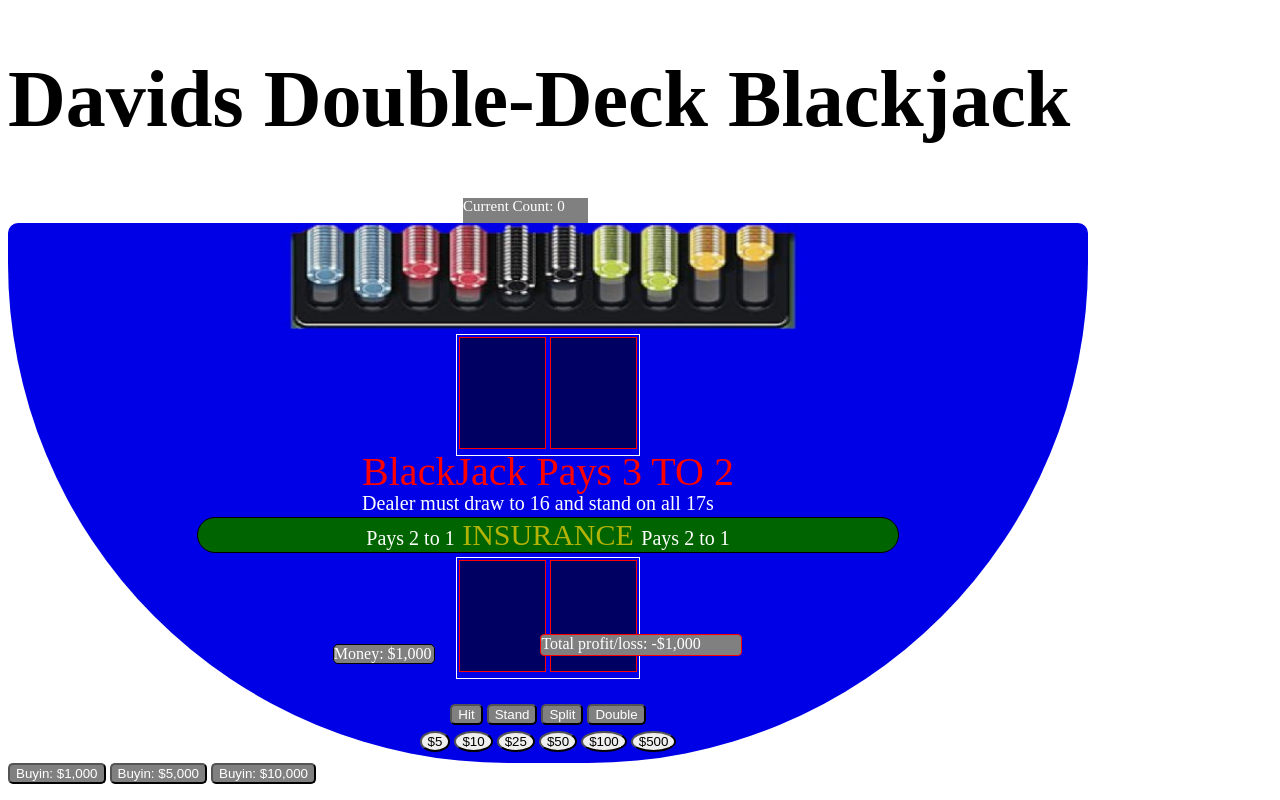
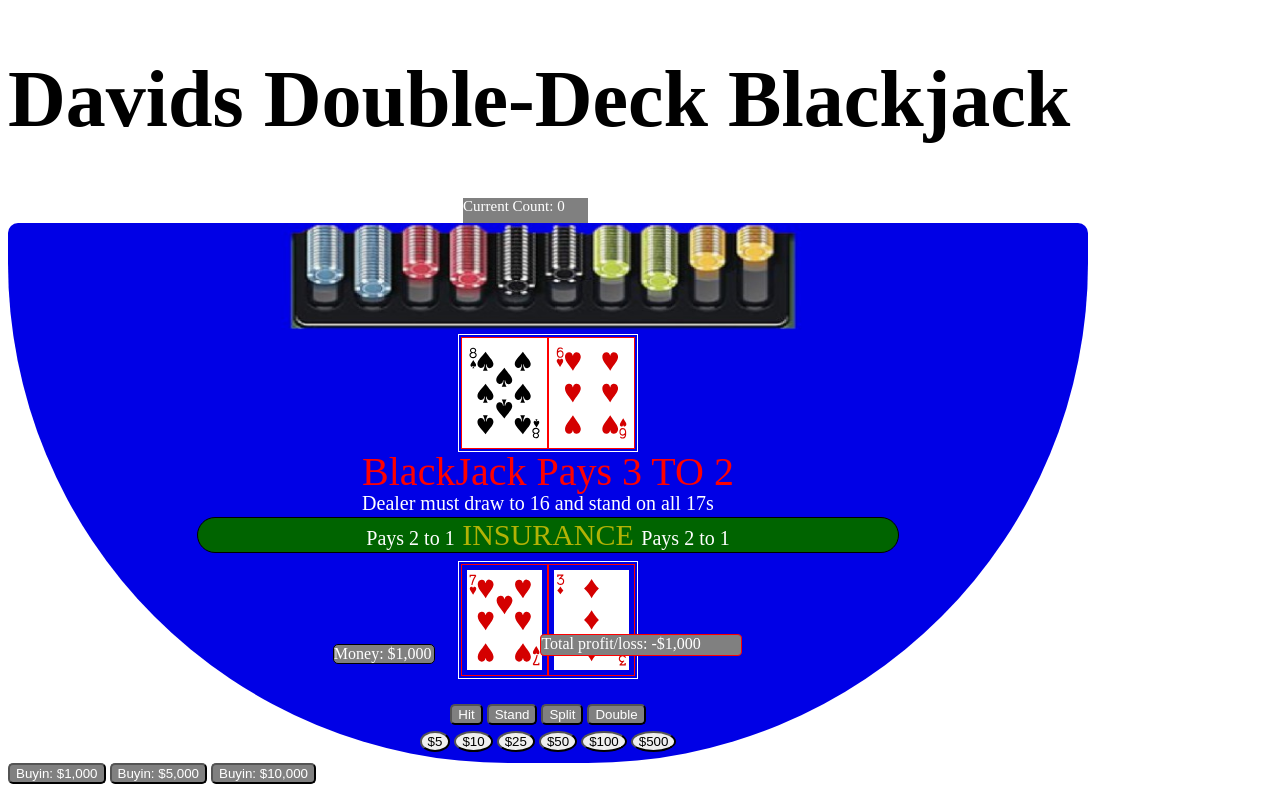
Before and after one commit to sheedkik/BlackJack-Project, a plain HTML site: page index.html in a window 1280 px wide. Drawn offline with Linux system fonts and the light colour scheme.

Commit message:
fixed pictures of cards not showing on HTML. added function to deal with Aces

```diff
--- a/css/style.css
+++ b/css/style.css
@@ -38,11 +38,16 @@ position: absolute;
 top: 20%;
 
 }
-.dealer-card1, .dealer-card2 {
+.dealer-cards > div {
     display: inline-block;
     border: 1px solid red;
     padding: 5px 5px;
-    background-color: rgb(0, 0, 99);
+    background-color: white;;
+    height: 100px;
+    width: 75px;
+}
+
+.dealer-cards > div > img {
     height: 100px;
     width: 75px;
 }
@@ -100,13 +105,18 @@ top: 20%;
     bottom: 15%;
 }
 
-.player-card1, .player-card2 {
+.player-cards > div {
     display: inline-block;
     border: 1px solid red;
     padding: 5px 5px;
-    background-color: rgb(0, 0, 99);
     height: 100px;
     width: 75px;
+}
+
+.player-cards > div > img {
+    height: 100px;
+    width: 75px;
+    background-color: white;
 }
 
 .choices {
--- a/index.html
+++ b/index.html
@@ -21,8 +21,8 @@
   </div>
 
   <div class="dealer-cards">
-    <div class="dealer-card1"></div>
-    <div class="dealer-card2"></div>
+    <!-- <div class="dealer-card1"></div>
+    <div class="dealer-card2"></div> -->
   </div>
 
   <div class="rules">
@@ -33,8 +33,8 @@
   <div class="insurance"><span id="insurance-text1">Pays 2 to 1</span> INSURANCE <span id="insurance-text2">Pays 2 to 1</span></div>
 
   <div class="player-cards">
-    <div class="player-card1"></div>
-    <div class="player-card2"></div>
+    <!-- <div class="player-card1"></div>
+    <div class="player-card2"></div> -->
   </div>
 
   <div class="choices">
--- a/js/main.js
+++ b/js/main.js
@@ -1,5 +1,5 @@
 //------------------------------Constants-----------------------------------------------------//
-const turn = {
+let turn = {
     "1": "Player",
     "-1": "Dealer",
     "0" : ""
@@ -10,64 +10,65 @@ const ranks = ["02", "03", "04", "05", "06", "07", "08", "09", "10", "J", "Q", "
 const unshuffledDeck = createDeck();
 
 const imageLinks = {
-    "s02": "/home/manucharyand/BlackJack-Project/css/card-deck-css/images/spades/spades-r02.svg",
-    "s03": "/home/manucharyand/BlackJack-Project/css/card-deck-css/images/spades/spades-r03.svg",
-    "s04": "/home/manucharyand/BlackJack-Project/css/card-deck-css/images/spades/spades-r04.svg",
-    "s05": "/home/manucharyand/BlackJack-Project/css/card-deck-css/images/spades/spades-r05.svg",
-    "s06": "/home/manucharyand/BlackJack-Project/css/card-deck-css/images/spades/spades-r06.svg",
-    "s07": "/home/manucharyand/BlackJack-Project/css/card-deck-css/images/spades/spades-r07.svg",
-    "s08": "/home/manucharyand/BlackJack-Project/css/card-deck-css/images/spades/spades-r08.svg",
-    "s09": "/home/manucharyand/BlackJack-Project/css/card-deck-css/images/spades/spades-r09.svg",
-    "s10": "/home/manucharyand/BlackJack-Project/css/card-deck-css/images/spades/spades-r10.svg",
-    "sJ": "/home/manucharyand/BlackJack-Project/css/card-deck-css/images/spades/spades-J.svg",
-    "sQ": "/home/manucharyand/BlackJack-Project/css/card-deck-css/images/spades/spades-Q.svg",
-    "sK": "/home/manucharyand/BlackJack-Project/css/card-deck-css/images/spades/spades-K.svg",
-    "sA": "/home/manucharyand/BlackJack-Project/css/card-deck-css/images/spades/spades-A.svg",
-    "d02": "/home/manucharyand/BlackJack-Project/css/card-deck-css/images/diamonds/diamonds-r02.svg",
-    "d03": "/home/manucharyand/BlackJack-Project/css/card-deck-css/images/diamonds/diamonds-r03.svg",
-    "d04": "/home/manucharyand/BlackJack-Project/css/card-deck-css/images/diamonds/diamonds-r04.svg",
-    "d05": "/home/manucharyand/BlackJack-Project/css/card-deck-css/images/diamonds/diamonds-r05.svg",
-    "d06": "/home/manucharyand/BlackJack-Project/css/card-deck-css/images/diamonds/diamonds-r06.svg",
-    "d07": "/home/manucharyand/BlackJack-Project/css/card-deck-css/images/diamonds/diamonds-r07.svg",
-    "d08": "/home/manucharyand/BlackJack-Project/css/card-deck-css/images/diamonds/diamonds-r08.svg",
-    "d09": "/home/manucharyand/BlackJack-Project/css/card-deck-css/images/diamonds/diamonds-r09.svg",
-    "d10": "/home/manucharyand/BlackJack-Project/css/card-deck-css/images/diamonds/diamonds-r10.svg",
-    "dJ": "/home/manucharyand/BlackJack-Project/css/card-deck-css/images/diamonds/diamonds-J.svg",
-    "dQ": "/home/manucharyand/BlackJack-Project/css/card-deck-css/images/diamonds/diamonds-Q.svg",
-    "dK": "/home/manucharyand/BlackJack-Project/css/card-deck-css/images/diamonds/diamonds-K.svg",
-    "dA": "/home/manucharyand/BlackJack-Project/css/card-deck-css/images/diamonds/diamonds-A.svg",
-    "c02": "/home/manucharyand/BlackJack-Project/css/card-deck-css/images/clubs/clubs-r02.svg",
-    "c03": "/home/manucharyand/BlackJack-Project/css/card-deck-css/images/clubs/clubs-r03.svg",
-    "c04": "/home/manucharyand/BlackJack-Project/css/card-deck-css/images/clubs/clubs-r04.svg",
-    "c05": "/home/manucharyand/BlackJack-Project/css/card-deck-css/images/clubs/clubs-r05.svg",
-    "c06": "/home/manucharyand/BlackJack-Project/css/card-deck-css/images/clubs/clubs-r06.svg",
-    "c07": "/home/manucharyand/BlackJack-Project/css/card-deck-css/images/clubs/clubs-r07.svg",
-    "c08": "/home/manucharyand/BlackJack-Project/css/card-deck-css/images/clubs/clubs-r08.svg",
-    "c09": "/home/manucharyand/BlackJack-Project/css/card-deck-css/images/clubs/clubs-r09.svg",
-    "c10": "/home/manucharyand/BlackJack-Project/css/card-deck-css/images/clubs/clubs-r10.svg",
-    "cJ": "/home/manucharyand/BlackJack-Project/css/card-deck-css/images/clubs/clubs-J.svg",
-    "cQ": "/home/manucharyand/BlackJack-Project/css/card-deck-css/images/clubs/clubs-Q.svg",
-    "cK": "/home/manucharyand/BlackJack-Project/css/card-deck-css/images/clubs/clubs-K.svg",
-    "cA": "/home/manucharyand/BlackJack-Project/css/card-deck-css/images/clubs/clubs-A.svg",
-    "h02": "/home/manucharyand/BlackJack-Project/css/card-deck-css/images/hearts/hearts-r02.svg",
-    "h03": "/home/manucharyand/BlackJack-Project/css/card-deck-css/images/hearts/hearts-r03.svg",
-    "h04": "/home/manucharyand/BlackJack-Project/css/card-deck-css/images/hearts/hearts-r04.svg",
-    "h05": "/home/manucharyand/BlackJack-Project/css/card-deck-css/images/hearts/hearts-r05.svg",
-    "h06": "/home/manucharyand/BlackJack-Project/css/card-deck-css/images/hearts/hearts-r06.svg",
-    "h07": "/home/manucharyand/BlackJack-Project/css/card-deck-css/images/hearts/hearts-r07.svg",
-    "h08": "/home/manucharyand/BlackJack-Project/css/card-deck-css/images/hearts/hearts-r08.svg",
-    "h09": "/home/manucharyand/BlackJack-Project/css/card-deck-css/images/hearts/hearts-r09.svg",
-    "h10": "/home/manucharyand/BlackJack-Project/css/card-deck-css/images/hearts/hearts-r10.svg",
-    "hJ": "/home/manucharyand/BlackJack-Project/css/card-deck-css/images/hearts/hearts-J.svg",
-    "hQ": "/home/manucharyand/BlackJack-Project/css/card-deck-css/images/hearts/hearts-Q.svg",
-    "hK": "/home/manucharyand/BlackJack-Project/css/card-deck-css/images/hearts/hearts-K.svg",
-    "hA": "/home/manucharyand/BlackJack-Project/css/card-deck-css/images/hearts/hearts-A.svg"
+    "s02": "/css/card-deck-css/images/spades/spades-r02.svg",
+    "s03": "/css/card-deck-css/images/spades/spades-r03.svg",
+    "s04": "/css/card-deck-css/images/spades/spades-r04.svg",
+    "s05": "/css/card-deck-css/images/spades/spades-r05.svg",
+    "s06": "/css/card-deck-css/images/spades/spades-r06.svg",
+    "s07": "/css/card-deck-css/images/spades/spades-r07.svg",
+    "s08": "/css/card-deck-css/images/spades/spades-r08.svg",
+    "s09": "/css/card-deck-css/images/spades/spades-r09.svg",
+    "s10": "/css/card-deck-css/images/spades/spades-r10.svg",
+    "sJ": "/css/card-deck-css/images/spades/spades-J.svg",
+    "sQ": "/css/card-deck-css/images/spades/spades-Q.svg",
+    "sK": "/css/card-deck-css/images/spades/spades-K.svg",
+    "sA": "/css/card-deck-css/images/spades/spades-A.svg",
+    "d02": "/css/card-deck-css/images/diamonds/diamonds-r02.svg",
+    "d03": "/css/card-deck-css/images/diamonds/diamonds-r03.svg",
+    "d04": "/css/card-deck-css/images/diamonds/diamonds-r04.svg",
+    "d05": "/css/card-deck-css/images/diamonds/diamonds-r05.svg",
+    "d06": "/css/card-deck-css/images/diamonds/diamonds-r06.svg",
+    "d07": "/css/card-deck-css/images/diamonds/diamonds-r07.svg",
+    "d08": "/css/card-deck-css/images/diamonds/diamonds-r08.svg",
+    "d09": "/css/card-deck-css/images/diamonds/diamonds-r09.svg",
+    "d10": "/css/card-deck-css/images/diamonds/diamonds-r10.svg",
+    "dJ": "/css/card-deck-css/images/diamonds/diamonds-J.svg",
+    "dQ": "/css/card-deck-css/images/diamonds/diamonds-Q.svg",
+    "dK": "/css/card-deck-css/images/diamonds/diamonds-K.svg",
+    "dA": "/css/card-deck-css/images/diamonds/diamonds-A.svg",
+    "c02": "/css/card-deck-css/images/clubs/clubs-r02.svg",
+    "c03": "/css/card-deck-css/images/clubs/clubs-r03.svg",
+    "c04": "/css/card-deck-css/images/clubs/clubs-r04.svg",
+    "c05": "/css/card-deck-css/images/clubs/clubs-r05.svg",
+    "c06": "/css/card-deck-css/images/clubs/clubs-r06.svg",
+    "c07": "/css/card-deck-css/images/clubs/clubs-r07.svg",
+    "c08": "/css/card-deck-css/images/clubs/clubs-r08.svg",
+    "c09": "/css/card-deck-css/images/clubs/clubs-r09.svg",
+    "c10": "/css/card-deck-css/images/clubs/clubs-r10.svg",
+    "cJ": "/css/card-deck-css/images/clubs/clubs-J.svg",
+    "cQ": "/css/card-deck-css/images/clubs/clubs-Q.svg",
+    "cK": "/css/card-deck-css/images/clubs/clubs-K.svg",
+    "cA": "/css/card-deck-css/images/clubs/clubs-Aa.svg",
+    "h02": "/css/card-deck-css/images/hearts/hearts-r02.svg",
+    "h03": "/css/card-deck-css/images/hearts/hearts-r03.svg",
+    "h04": "/css/card-deck-css/images/hearts/hearts-r04.svg",
+    "h05": "/css/card-deck-css/images/hearts/hearts-r05.svg",
+    "h06": "/css/card-deck-css/images/hearts/hearts-r06.svg",
+    "h07": "/css/card-deck-css/images/hearts/hearts-r07.svg",
+    "h08": "/css/card-deck-css/images/hearts/hearts-r08.svg",
+    "h09": "/css/card-deck-css/images/hearts/hearts-r09.svg",
+    "h10": "/css/card-deck-css/images/hearts/hearts-r10.svg",
+    "hJ": "/css/card-deck-css/images/hearts/hearts-J.svg",
+    "hQ": "/css/card-deck-css/images/hearts/hearts-Q.svg",
+    "hK": "/css/card-deck-css/images/hearts/hearts-K.svg",
+    "hA": "/css/card-deck-css/images/hearts/hearts-A.svg"
 }
 
 
 
 //------------------------------State Variables-----------------------------------------------//
-let playerHand, dealerHand, winner, playerBlackjack, dealerBlackjack, playerTotal, dealerTotal
+let playerHand, dealerHand, winner, playerBlackjack, dealerBlackjack, dealerHiddenCard
+
 
 let shuffledDeck = shuffleDeck();
 
@@ -89,10 +90,16 @@ const doubleEle = document.getElementById("double-btn");
 
 
 //------------------------------Event Listeners-----------------------------------------------//
-hitEle.addEventListener("click", function(){
-    const newPlayerCard = playerCardsEle.appendChild(document.createElement("div"))
-    newPlayerCard.innerHTML = shuffleDeck[4];
-    playerTotal = playerTotal + newPlayerCard.value
+hitEle.addEventListener("click", function(event){
+    event.preventDefault();
+    const newCardEle = document.createElement("div");
+    const newCard = shuffledDeck.shift();
+
+    newCardEle.innerHTML = `<img src="${imageLinks[newCard.face]}" alt="${newCard.face}">`;
+    playerTotal += newCard.value;
+    playerCardsEle.appendChild(newCardEle);
+    // render();
+
     if (playerTotal > 21) {
         winner = "-1";
     } else {
@@ -100,11 +107,27 @@ hitEle.addEventListener("click", function(){
     }
 })
 
-standEle.addEventListener("click", function(){
-    turn = "-1";
+standEle.addEventListener("click", function(event){
+    event.preventDefault();
+    const newDealerCardEle = document.createElement("div");
+    const newDealerCard = shuffledDeck.shift();
+
+    newDealerCardEle.innerHTML = `<img src="${imageLinks[newDealerCard.face]}" alt="${newDealerCard.face}">`;
+
+        while (dealerTotal < 17) {
+            dealerTotal += newDealerCard.value;
+            dealerCardsEle.appendChild(newDealerCardEle);
+
+            // render();
+        }
+        if (dealerTotal > 21) {
+            winner = "1";
+        }
 })
 
 
+let playerTotal
+let  dealerTotal
 
 //------------------------------Functions-----------------------------------------------------//
 //Creates an unshuffled deck. Sets the value of each card to their number value, unless its an Ace, jack, queen, or king.
@@ -115,7 +138,7 @@ function createDeck () {
             let value;
             if (rank ==="A") {
                 value = 11;
-            } else if (rank ==="J" || rank === "Q" || rank ==="K") {
+            } else if (rank === "J" || rank === "Q" || rank === "K") {
                 value = 10;
             } else {
                 value = Number(rank);
@@ -141,44 +164,55 @@ function shuffleDeck () {
 }
 
 
-function calculateScore () {
+function calculateWinner () {
+    while (winner === null) {
         if (dealerTotal < 22) {
             if (dealerTotal === playerTotal) {
                 winner = "T";
-        } else if (dealerTotal > playertotal) {
+            } else if (dealerTotal > playerTotal) {
                 winner = "-1";
             } else {
                 winner = "1";
             }
         }
     }
-
-function calculateTotal () {
-    playerTotal = playerCard1Ele.value + playerCard2Ele.value
-    dealerTotal = dealerCard1Ele.value + dealerCard2Ele.value
-    if (playerTotal > 21) {
-        winner = "-1";
-    } else if (playerTotal <22) {
-        turn = "1";
 }
 
+function calculateTotal (hand) {
+    let total = 0
+    let aces = 0;
+
+    hand.forEach(function (card) {
+        total += card.value;
+        if (card.value === 11) {
+            aces += 1;
+        }
+    })
+
+//if there is an ace in the hand and the total goes over 21, count the ace as 11 and decrease ace count by 1
+    while (aces > 0 && total > 21) {
+        total -= 10;
+        aces -= 1;
+    }
+    return total;
 }
 
 function checkBlackjack () {
-    if (playerCard1Ele === "10" || "J" || "Q" || "K"  && playerCard2Ele === "A") {
+    if (playerCardsEle[0].value === "10" || playerCardsEle[0].value === "J" || playerCardsEle[0].value === "Q" || playerCardsEle[0].value === "K"  && playerCardsEle[1].value === "A") {
         playerBlackjack = true;
-    } else if (playerCard1Ele === "A"  && playerCard2Ele === "10" || "J" || "Q" || "K") {
+    } else if (playerCardsEle[0].value === "A"  && playerCardsEle[1].value === "10" || playerCardsEle[1].value === "J" || playerCardsEle[1].value === "Q" || playerCardsEle[1].value === "K") {
         playerBlackjack = true;
     }
 
-    if (dealerCard1Ele === "10" || "J" || "Q" || "K" && playerCard2Ele ==="A") {
+    if (dealerCardsEle[0].value === "10" || dealerCardsEle[0].value === "J" || dealerCardsEle[0].value === "Q" || dealerCardsEle[0].value === "K" && dealerCardsEle[1].value ==="A") {
         dealerBlackjack = true;
-    } else if (dealerCard1Ele === "A" && playerCard2Ele === "10" || "J" || "Q" || "K" ) {
+    } else if (dealerCardsEle[0] === "A" && dealerCardsEle[1].value === "10" || dealerCardsEle[1].value === "J" || dealerCardsEle[1].value === "Q" || dealerCardsEle[1].value === "K" ) {
         dealerBlackjack = true;
     }
+
     if (playerBlackjack) {
         if (dealerBlackjack = true) {
-            "You both have blackjack. Push"
+             winner = "T"
         } else if (dealerBlackjack = false) {
             winner = 1;
         } else {
@@ -189,31 +223,56 @@ function checkBlackjack () {
 
 function render () {
 renderWinner();
-renderDeck();
-renderDealerHand();
-renderPlayerHand();
 }
 
+
 function renderWinner () {
+    const winnerDiv = document.createElement("div");
+
+    if ( winner === "1") {
+        winnerDiv.innerText = "You win!"
+    } else if  (winner === "-1") {
+        winnerDiv.innerText = "Dealer Wins..."
+    } else if ( winner === "T") {
+        winnerDiv.innerText = "Its a push."
+    }
+
+    headerEle.appendChild(winnerDiv);
 
 }
 
-function renderDealerHand () {
-    dealerCard1Ele.innerText = `${shuffledDeck[1].face}`;
-    dealerCard2Ele.innerHTML = `<img src="${imageLinks[shuffledDeck[3].face]}" alt = "${shuffledDeck[3].face}"}>`;
 
+function dealCards(handEle, isFaceDown = false) {
+    const card = shuffledDeck.shift();
+    const cardEle = document.createElement("div");
+
+    if (isFaceDown) {
+        cardEle.innerHTML = `${card.back}`;
+    } else {
+        cardEle.innerHTML = `<img src="${imageLinks[card.face]}" alt="${card.face}">`;
     }
 
-function renderPlayerHand () {
-    playerCard1Ele.innerHTML = `${shuffledDeck[0].face}`;
-    playerCard2Ele.innerHTML = `${shuffledDeck[2].face}`;
+    handEle.appendChild(cardEle);
 
+    if (handEle === playerCardsEle) {
+        playerTotal += card.value;
+    } else if (handEle === dealerCardsEle) {
+        dealerTotal += card.value;
+    }
 }
 
 
 function init() {
     createDeck();
     shuffleDeck();
-    renderPlayerHand();
-    renderDealerHand();
+    dealCards(playerCardsEle);
+    dealCards(dealerCardsEle);
+    dealCards(playerCardsEle);
+    dealCards(dealerCardsEle);
+    render();
+    turn = "1";
 }
+
+
+
+init();
```
Also changed, not shown: css/card-deck-css/images/clubs/clubs-Aa.svg (added), 1 other file. Lines whose indentation alone changed are shown as unchanged.
